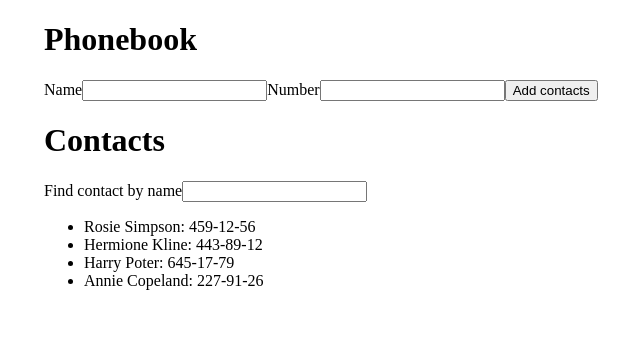
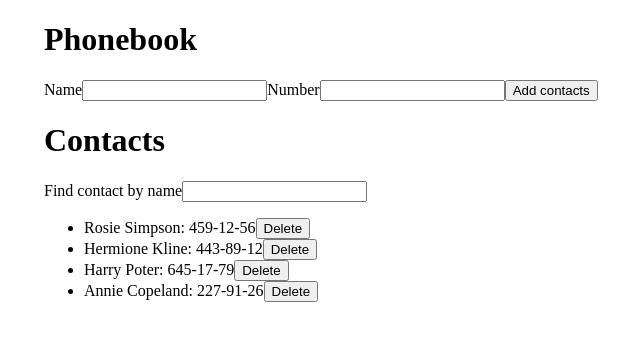
Before and after one commit to Andrey0295/goit-react-hw-02-phonebook, a React (Create React App) app: page / in a window 1280 px wide. Shown: the top 340 px of the page, without its empty margins (11-651 px from the left). Built offline with nearby package versions, Linux system fonts and the light colour scheme; the HTML template or start-up script is replaced by a standard one.

Commit message:
Реализует удаление контактов

```diff
--- a/src/App.js
+++ b/src/App.js
@@ -27,6 +27,12 @@ class App extends Component {
 
     this.setState(prevState => ({
       contacts: [...prevState.contacts, contact],
+    }));
+  };
+
+  deleteContact = contactId => {
+    this.setState(prevState => ({
+      contacts: prevState.contacts.filter(contact => contact.id !== contactId),
     }));
   };
 
@@ -70,7 +76,10 @@ class App extends Component {
             filterValue={this.state.filter}
             onChangeFilter={this.changeFilter}
           />
-          <ContactList contactsData={visibleContacts} />
+          <ContactList
+            contactsData={visibleContacts}
+            onDelete={this.deleteContact}
+          />
         </div>
       </Container>
     );
--- a/src/components/ContactList/ContactList.js
+++ b/src/components/ContactList/ContactList.js
@@ -2,11 +2,17 @@ import React from 'react';
 import PropTypes from 'prop-types';
 import ContactListItem from './ContactListItem/ContactListItem';
 
-const ContactList = ({ contactsData }) => {
+const ContactList = ({ contactsData, onDelete }) => {
   return (
     <ul>
       {contactsData.map(({ name, id, number }) => (
-        <ContactListItem name={name} number={number} key={id} />
+        <ContactListItem
+          name={name}
+          number={number}
+          key={id}
+          contactId={id}
+          onDelete={onDelete}
+        />
       ))}
     </ul>
   );
--- a/src/components/ContactList/ContactListItem/ContactListItem.js
+++ b/src/components/ContactList/ContactListItem/ContactListItem.js
@@ -1,10 +1,13 @@
 import React from 'react';
 import PropTypes from 'prop-types';
 
-const ContactListItem = ({ name, number }) => {
+const ContactListItem = ({ name, number, onDelete, contactId }) => {
   return (
     <li>
       {name}: {number}
+      <button type="button" onClick={() => onDelete(contactId)}>
+        Delete
+      </button>
     </li>
   );
 };
@@ -12,6 +15,8 @@ const ContactListItem = ({ name, number }) => {
 ContactListItem.propTypes = {
   name: PropTypes.string,
   number: PropTypes.string,
+  contactId: PropTypes.string.isRequired,
+  onDelete: PropTypes.func.isRequired,
 };
 
 ContactListItem.defaultProps = {
```
